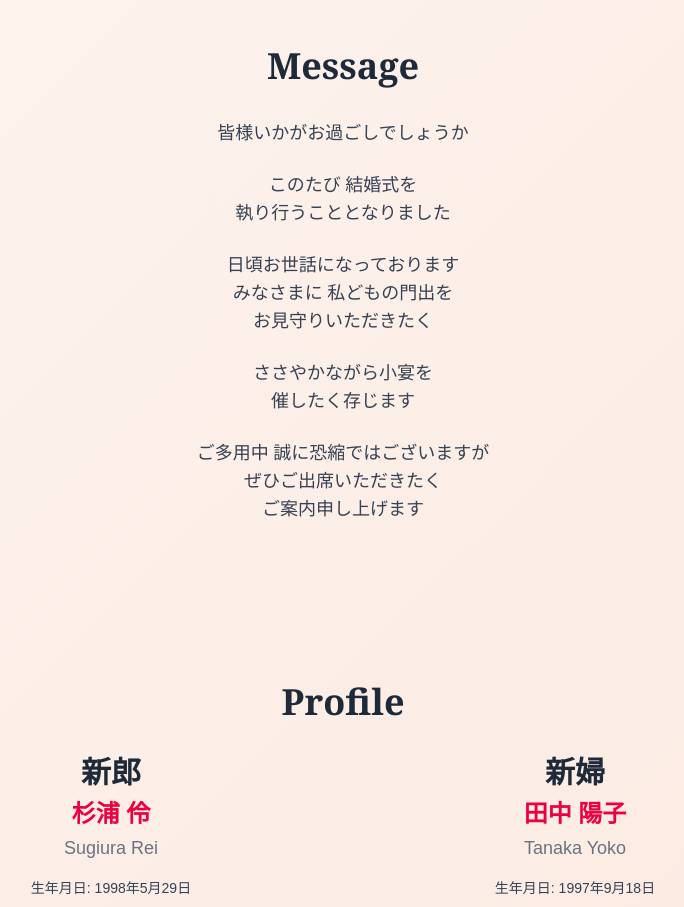
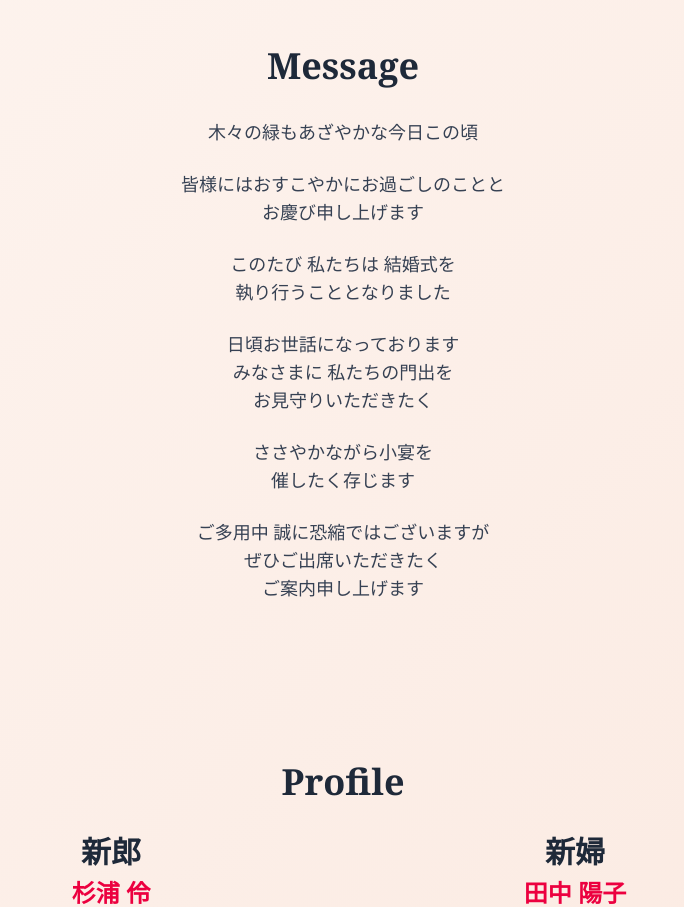
Before and after one commit to reibomaru/wedding, a React (Vite) app: page / in a window 1280 px wide. Shown: the part 802-1709 px from the top of the page, without its empty margins (297-981 px from the left). Built offline with nearby package versions, Linux system fonts and the light colour scheme.

Commit message:
メッセージセクションのテキスト更新: 結婚式の案内文を改訂し、より温かみのある表現に変更。文言を整理し、全体の流れをスムーズにしました。

```diff
--- a/src/components/MessageSection.tsx
+++ b/src/components/MessageSection.tsx
@@ -6,16 +6,21 @@ export const MessageSection: React.FC = () => {
       <h2 className="heading-main text-center">Message</h2>
 
       <div className="text-elegant text-center space-y-6 mb-16">
-        <p className="text-lg">皆様いかがお過ごしでしょうか</p>
+        <p className="text-lg">木々の緑もあざやかな今日この頃</p>
         <p className="text-lg">
-          このたび 結婚式を
+          皆様にはおすこやかにお過ごしのことと
+          <br />
+          お慶び申し上げます
+        </p>
+        <p className="text-lg">
+          このたび 私たちは 結婚式を
           <br />
           執り行うこととなりました
         </p>
         <p className="text-lg">
           日頃お世話になっております
           <br />
-          みなさまに 私どもの門出を
+          みなさまに 私たちの門出を
           <br />
           お見守りいただきたく
         </p>
```
